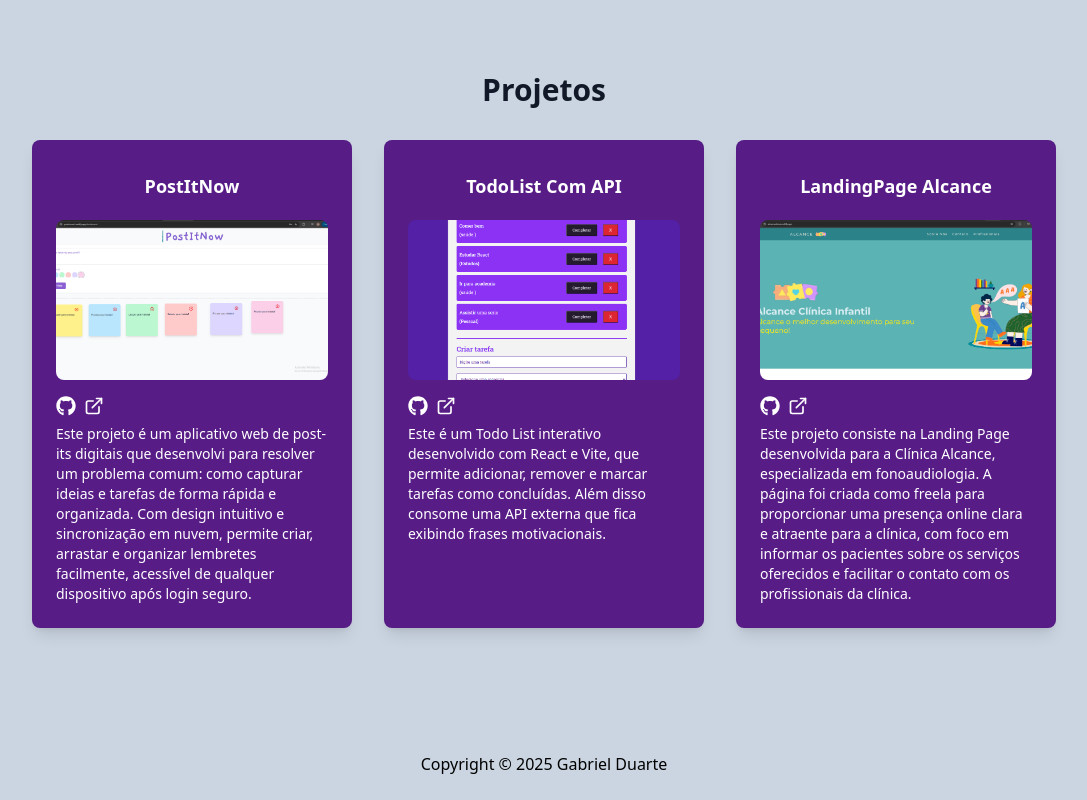
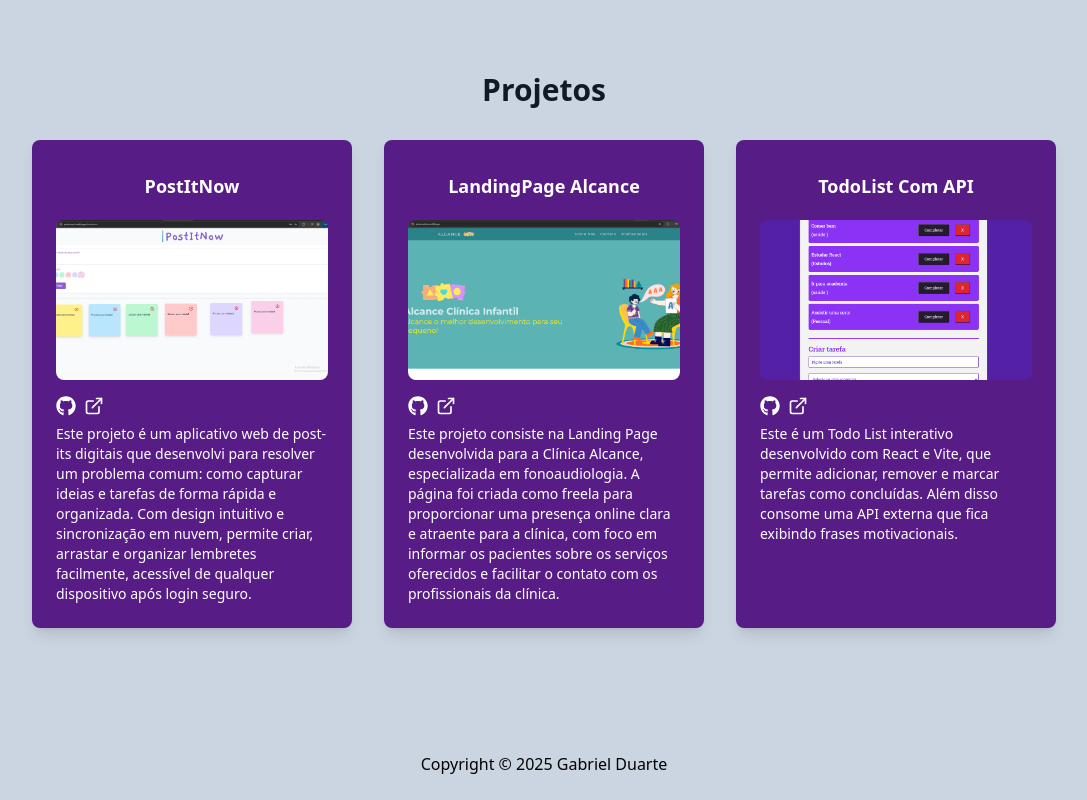
Before and after one commit to AndersonGabrielBD/Portfolio, a React app: page / in a window 1280 px wide. Shown: the part 2703-3503 px from the top of the page, without its empty margins (96-1183 px from the left). Built offline with nearby package versions, Linux system fonts and the light colour scheme; the HTML template or start-up script is replaced by a standard one.

Commit message:
adicionando projeto

```diff
--- a/src/components/projects/Projects.jsx
+++ b/src/components/projects/Projects.jsx
@@ -10,19 +10,20 @@ const projects = [
     liveLink: "https://postitnow1.netlify.app/",
   },
   {
+    title: "LandingPage Alcance",
+    image: "desktop2.png",
+    description: "Este projeto consiste na Landing Page desenvolvida para a Clínica Alcance, especializada em fonoaudiologia. A página foi criada como freela para proporcionar uma presença online clara e atraente para a clínica, com foco em informar os pacientes sobre os serviços oferecidos e facilitar o contato com os profissionais da clínica.",
+    repoLink: "https://github.com/AndersonGabrielBD/alcance-clinica-freela",
+    liveLink: "https://alcanceclinica.netlify.app/",
+  },
+  {
     title: "TodoList Com API",
     image: "desktop.png",
     description: "Este é um Todo List interativo desenvolvido com React e Vite, que permite adicionar, remover e marcar tarefas como concluídas. Além disso consome uma API externa que fica exibindo frases motivacionais.",
     repoLink: "https://github.com/AndersonGabrielBD/Todo-list",
     liveLink: "https://todolistdiario.netlify.app/",
   },
-  {
-    title: "LandingPage Alcance",
-    image: "desktop2.png",
-    description: "Este projeto consiste na Landing Page desenvolvida para a Clínica Alcance, especializada em fonoaudiologia. A página foi criada como freela para proporcionar uma presença online clara e atraente para a clínica, com foco em informar os pacientes sobre os serviços oferecidos e facilitar o contato com os profissionais da clínica.",
-    repoLink: "https://github.com/AndersonGabrielBD/alcance-clinica-freela",
-    liveLink: "https://alcanceclinica.netlify.app/",
-  },
+
 
 
 
```
